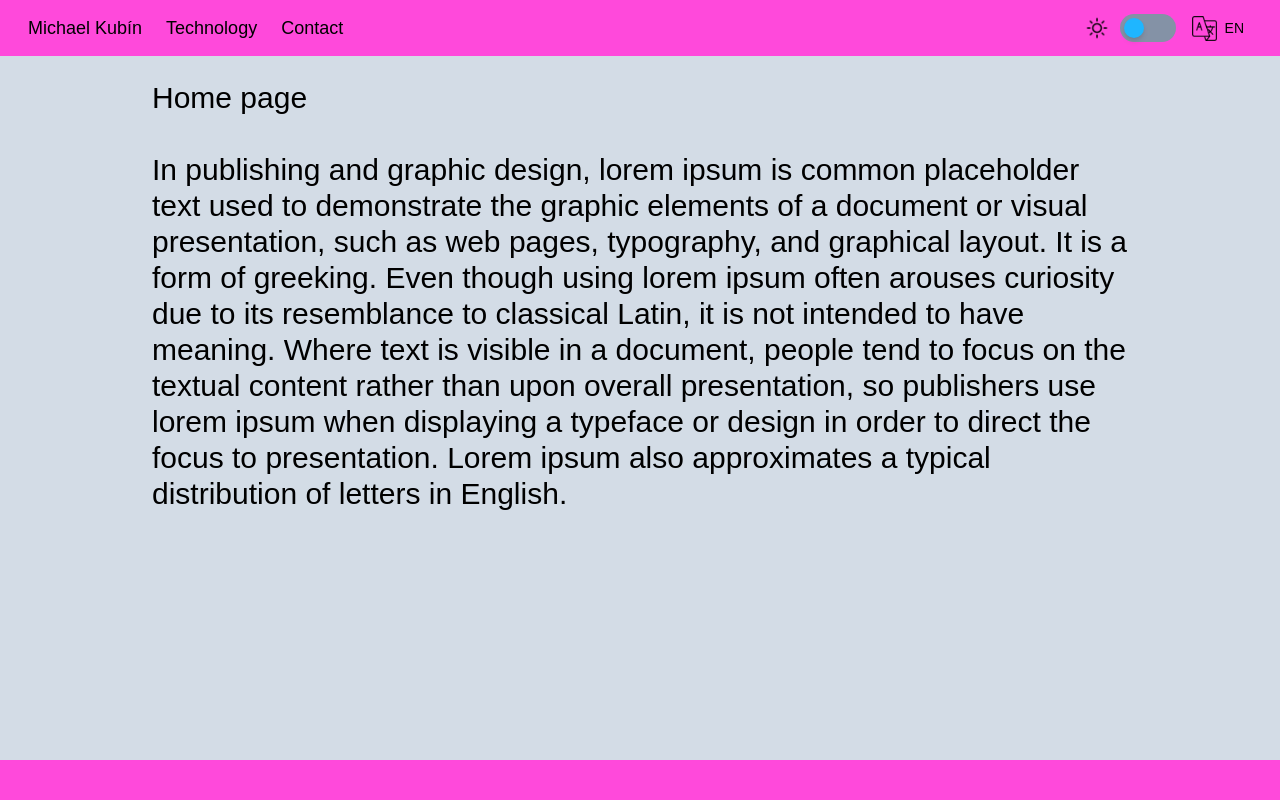
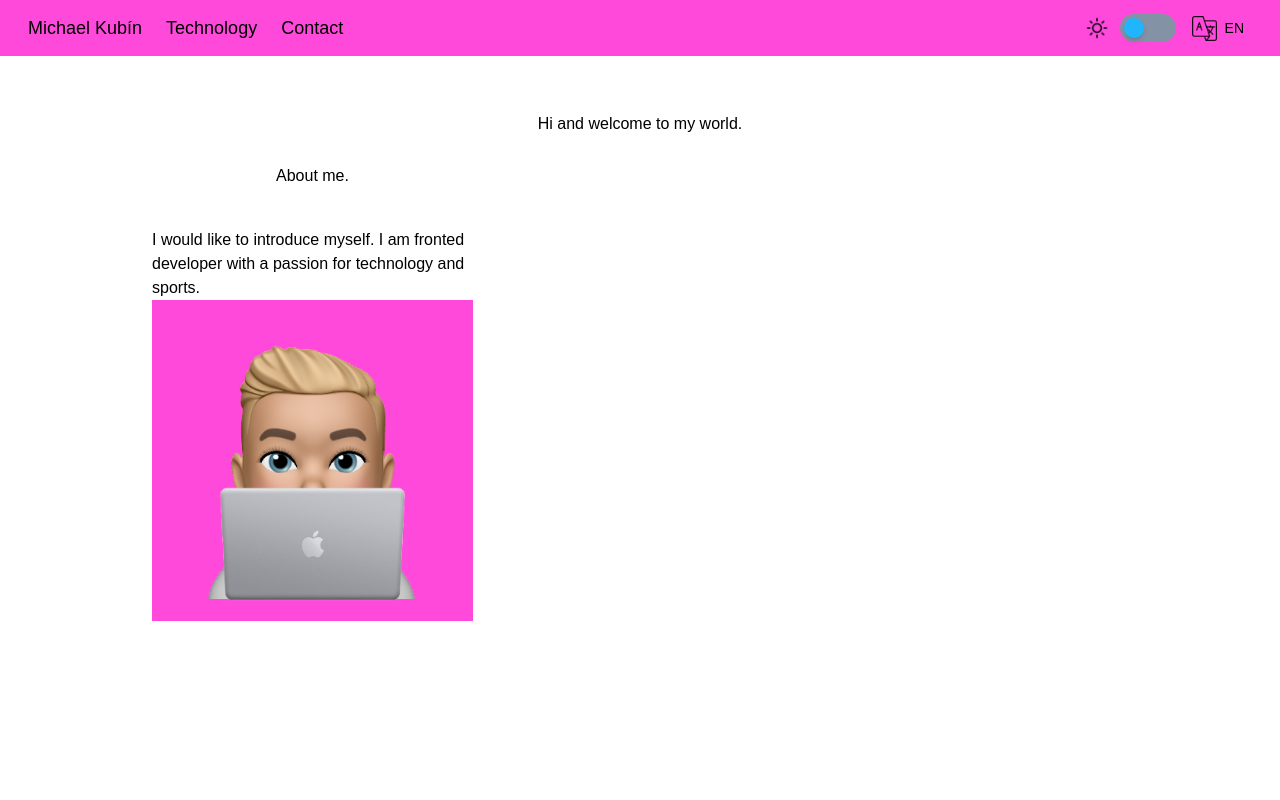
Before and after one commit to mikekubn/self-page, a Next.js app: page / in a window 1280 px wide. Shown: the top 800 px of the page. Built offline with nearby package versions, Linux system fonts and the light colour scheme.

Commit message:
add: basic layout home page content

```diff
--- a/components/TopPanel/index.tsx
+++ b/components/TopPanel/index.tsx
@@ -8,7 +8,7 @@ const TopPanel = (): React.ReactElement => {
   const { state, toggle } = useThemeContex();
 
   return (
-    <header className="fixed top-0 left-0 flex flex-row items-center px-7 bg-pink h-14 w-[100%]">
+    <header className="fixed top-0 left-0 z-50 flex flex-row items-center px-7 bg-pink h-14 w-[100%]">
       <Navigation />
       <div className="flex ml-auto">
         <RenderThemeImage val={state} />
--- a/layouts/CenterLayout/index.tsx
+++ b/layouts/CenterLayout/index.tsx
@@ -1,7 +1,10 @@
 import React from 'react';
 
-const CenterLayout = ({ children }: { children: React.ReactNode }): React.ReactElement => (
-  <main className="container flex flex-col flex-1 mx-auto w-[1200px] h-[100vh]">
+interface IProps {
+  children: React.ReactNode,
+}
+const CenterLayout = ({ children }: IProps): React.ReactElement => (
+  <main className="container flex flex-col flex-1 mx-auto w-[1200px]">
     {children}
   </main>
 );
--- a/layouts/MainLayout/index.tsx
+++ b/layouts/MainLayout/index.tsx
@@ -1,7 +1,7 @@
 import React from 'react';
 
 const MainLayout = ({ children }: { children: React.ReactNode }): React.ReactElement => (
-  <div className="flex flex-col flex-1 pt-[80px]">
+  <div className="flex flex-col flex-1">
     {children}
   </div>
 );
--- a/package.json
+++ b/package.json
@@ -17,6 +17,7 @@
     "prepare": "husky install"
   },
   "dependencies": {
+    "classnames": "^2.3.1",
     "luxon": "^2.3.0",
     "next": "12.0.10",
     "react": "17.0.2",
--- a/pages/_app.tsx
+++ b/pages/_app.tsx
@@ -2,7 +2,6 @@ import React from 'react';
 import '../styles/globals.css';
 import type { AppProps } from 'next/app';
 import MainLayout from 'layouts/MainLayout';
-import CenterLayout from 'layouts/CenterLayout';
 import Footer from 'components/Footer';
 import TopPanel from 'components/TopPanel';
 import { ThemeProvider } from 'providers/ThemeProvider';
@@ -12,9 +11,7 @@ const MyApp = ({ Component, pageProps }: AppProps): React.ReactElement => (
     <ThemeProvider>
       <TopPanel />
       <MainLayout>
-        <CenterLayout>
-          <Component {...pageProps} />
-        </CenterLayout>
+        <Component {...pageProps} />
         <Footer />
       </MainLayout>
     </ThemeProvider>
--- a/pages/_document.tsx
+++ b/pages/_document.tsx
@@ -7,7 +7,7 @@ export default class MyDocument extends Document {
     return (
       <Html lang="en">
         <Head />
-        <body className="bg-gray-light dark:bg-gray-dark ease-in-out duration-700">
+        <body className="bg-white dark:bg-gray-dark ease-in-out duration-700">
           <Main />
           <NextScript />
         </body>
--- a/pages/index.tsx
+++ b/pages/index.tsx
@@ -1,6 +1,8 @@
 import React from 'react';
 import type { NextPage } from 'next';
 import Head from 'next/head';
+import Image from 'next/image';
+import CenterLayout from 'layouts/CenterLayout';
 
 const Home: NextPage = (): React.ReactElement => (
   <>
@@ -9,16 +11,21 @@ const Home: NextPage = (): React.ReactElement => (
       <meta name="description" content="Generated by create next app" />
       <link rel="icon" href="/favicon.png" />
     </Head>
-    <h1 className="text-3xl" id="michael-kubin">
-      Home page
-      <br />
-      <br />
-      <p>
-        In publishing and graphic design, lorem ipsum is common placeholder text used to demonstrate the graphic elements of a document or visual presentation, such as web pages, typography, and graphical layout. It is a form of greeking.
-
-        Even though using lorem ipsum often arouses curiosity due to its resemblance to classical Latin, it is not intended to have meaning. Where text is visible in a document, people tend to focus on the textual content rather than upon overall presentation, so publishers use lorem ipsum when displaying a typeface or design in order to direct the focus to presentation. Lorem ipsum also approximates a typical distribution of letters in English.
-      </p>
-    </h1>
+    <section id="michael-kubin" className="pt-28 h-[100vh]">
+      <CenterLayout>
+        <h1 className="mx-auto pb-7">Hi and welcome to my world.</h1>
+        <div className="flex flex-row justify-between flex-1">
+          <div className="flex flex-col justify-center w-[321px]">
+            <h1 className="pb-10 mx-auto">About me.</h1>
+            <p>I would like to introduce myself. I am fronted developer with a passion for technology and sports.</p>
+            <Image src="/image/me_mack.png" height={321} width={321} className="bg-pink" />
+          </div>
+          <div className="flex flex-col  w-[321px]" />
+        </div>
+      </CenterLayout>
+    </section>
+    <section id="technology" className="h-[100vh] w-[100%] bg-green" />
+    <section id="contact" className="h-[100vh] bg-purple" />
   </>
 );
 
--- a/tailwind.config.js
+++ b/tailwind.config.js
@@ -24,6 +24,7 @@ module.exports = {
       orange: '#ff7849',
       green: '#13ce66',
       yellow: '#ffc82c',
+      white: '#ffffff',
       'gray-dark': '#273444',
       gray: '#8492a6',
       'gray-light': '#d3dce6',
```
Also changed, not shown: public/image/me_mack.PNG (added), 1 other file (tests, documents, lock files or other folders).
